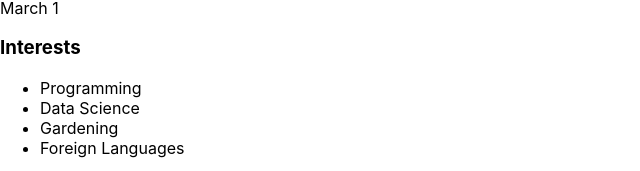
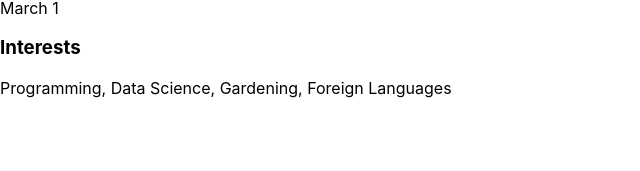
Before and after one commit to CBT-Nuggets/react-basics, a React (Create React App) app: page / in a window 1280 px wide. Shown: the part 640-811 px from the top of the page, without its empty margins (0-640 px from the left). Built offline with nearby package versions, Linux system fonts and the light colour scheme.

Commit message:
02 Inserting Variables into JSX

```diff
--- a/src/App.js
+++ b/src/App.js
@@ -1,4 +1,13 @@
 import './App.css';
+
+const myProfileData = {
+	name: 'Shaun Wassell',
+	profilePicUrl: `${process.env.PUBLIC_URL}/my-profile-pic.png`,
+	age: 100,
+	bio: 'I like to program. I also like food.',
+	birthday: 'March 1',
+	interests: ['Programming', 'Data Science', 'Gardening', 'Foreign Languages'],
+};
 
 function App() {
 	return (
@@ -6,25 +15,20 @@ function App() {
 			<h1>Friend Tracker</h1>
 			<div>
 				<img
-					src={process.env.PUBLIC_URL + '/my-profile-pic.png'}
-					alt="Shaun smiling"
+					src={myProfileData.profilePicUrl}
+					alt={`${myProfileData.name} smiling`}
 					height="200" />
 				<h2>My Profile</h2>
 				<h3>Name</h3>
-				<p>Shaun Wassell</p>
+				<p>{myProfileData.name}</p>
 				<h3>Age</h3>
-				<p>100</p>
+				<p>{myProfileData.age}</p>
 				<h3>Bio</h3>
-				<p>I like to program. I also like food.</p>
+				<p>{myProfileData.bio}</p>
 				<h3>Birthday</h3>
-				<p>March 1</p>
+				<p>{myProfileData.birthday}</p>
 				<h3>Interests</h3>
-				<ul>
-					<li>Programming</li>
-					<li>Data Science</li>
-					<li>Gardening</li>
-					<li>Foreign Languages</li>
-				</ul>
+				<p>{myProfileData.interests.join(', ')}</p>
 			</div>
 		</div>
 	);
```
